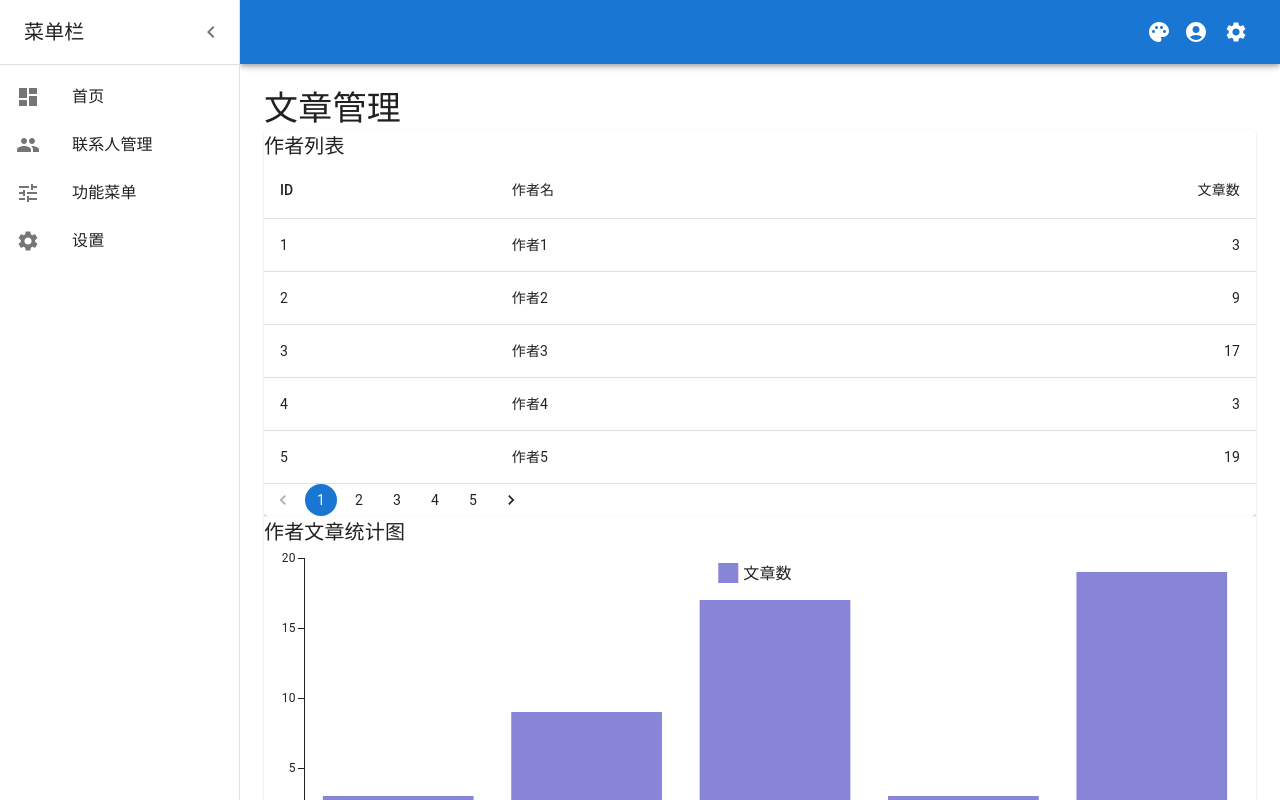
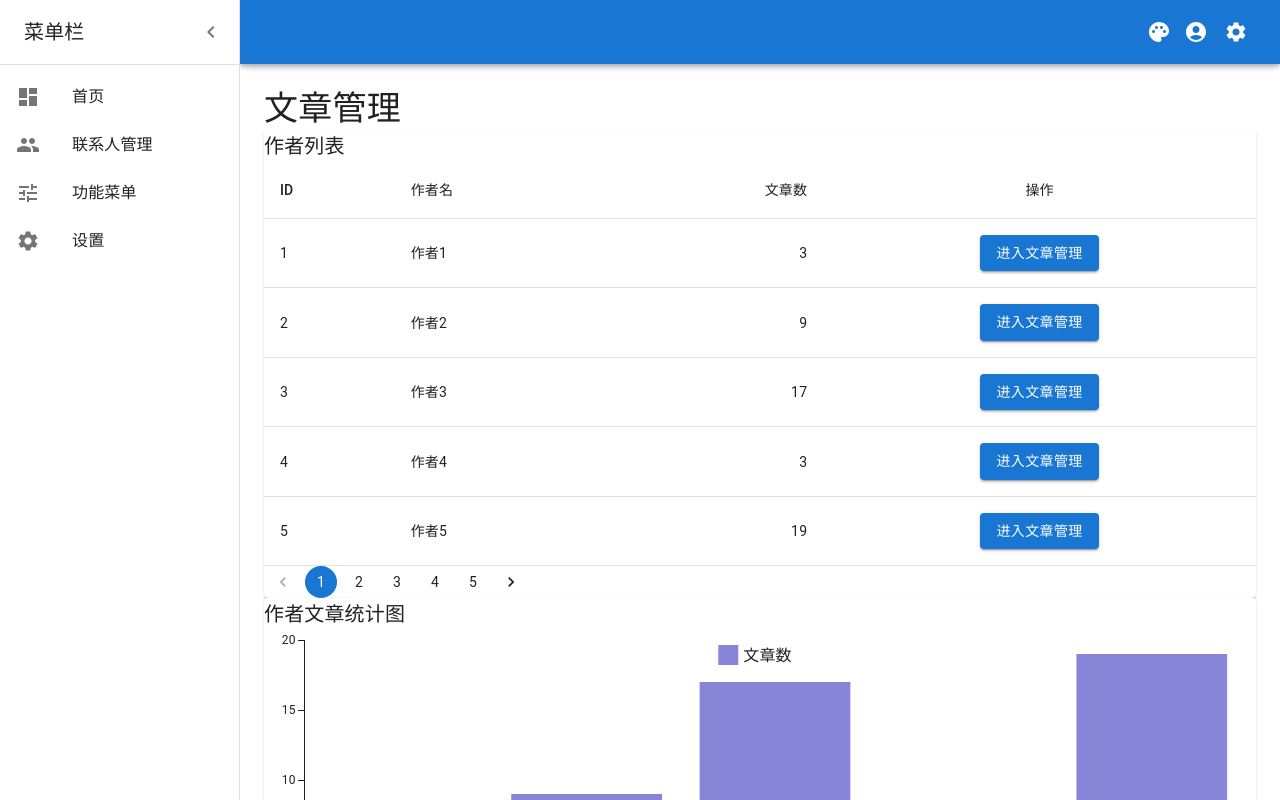
Before and after one commit to Catlordx/web-lab, a Next.js app: page /home/articles in a window 1280 px wide. Shown: the top 800 px of the page. Built offline with nearby package versions, Linux system fonts and the light colour scheme.

Commit message:
feat:新增文章管理

```diff
--- a/src/app/home/articles/page.tsx
+++ b/src/app/home/articles/page.tsx
@@ -14,7 +14,8 @@ import {
   Box,
   CircularProgress,
   useMediaQuery,
-  useTheme
+  useTheme,
+  Button
 } from "@mui/material";
 import { BarChart } from '@mui/x-charts/BarChart';
 
@@ -100,6 +101,7 @@ const ArticlesManagementPage = () => {
                       <TableCell>ID</TableCell>
                       <TableCell>作者名</TableCell>
                       <TableCell align="right">文章数</TableCell>
+                      <TableCell align="center">操作</TableCell>
                     </TableRow>
                   </TableHead>
                   <TableBody>
@@ -108,6 +110,13 @@ const ArticlesManagementPage = () => {
                         <TableCell>{author.id}</TableCell>
                         <TableCell>{author.name}</TableCell>
                         <TableCell align="right">{author.articleCount}</TableCell>
+                        <TableCell align="center">
+                          <Button
+                            variant="contained"
+                            color="primary"
+                            onClick={() => alert(`编辑作者 ${author.name}`)}
+                            >进入文章管理</Button>
+                        </TableCell>
                       </TableRow>
                     ))}
                   </TableBody>
```
